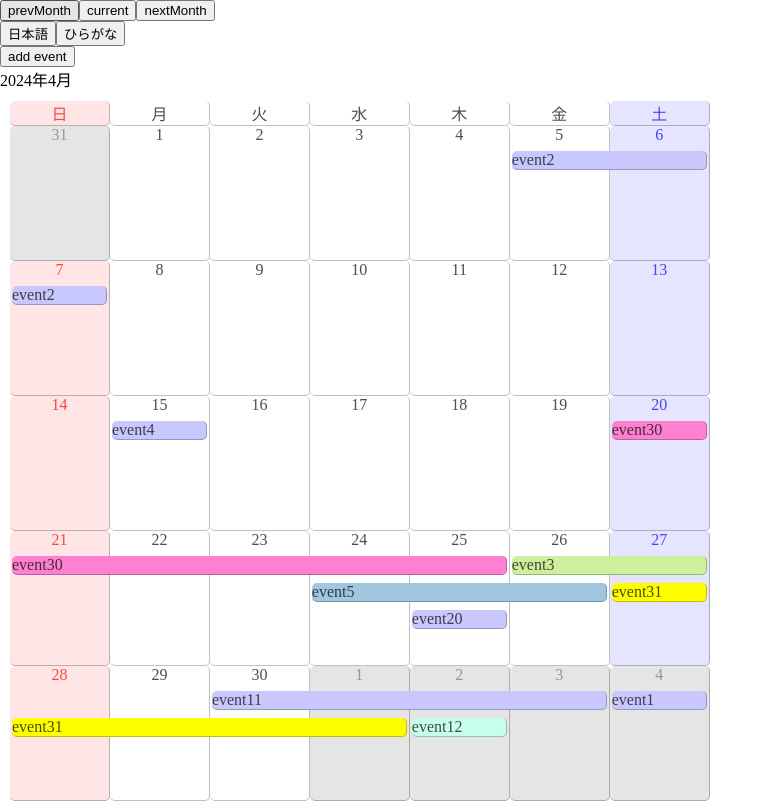
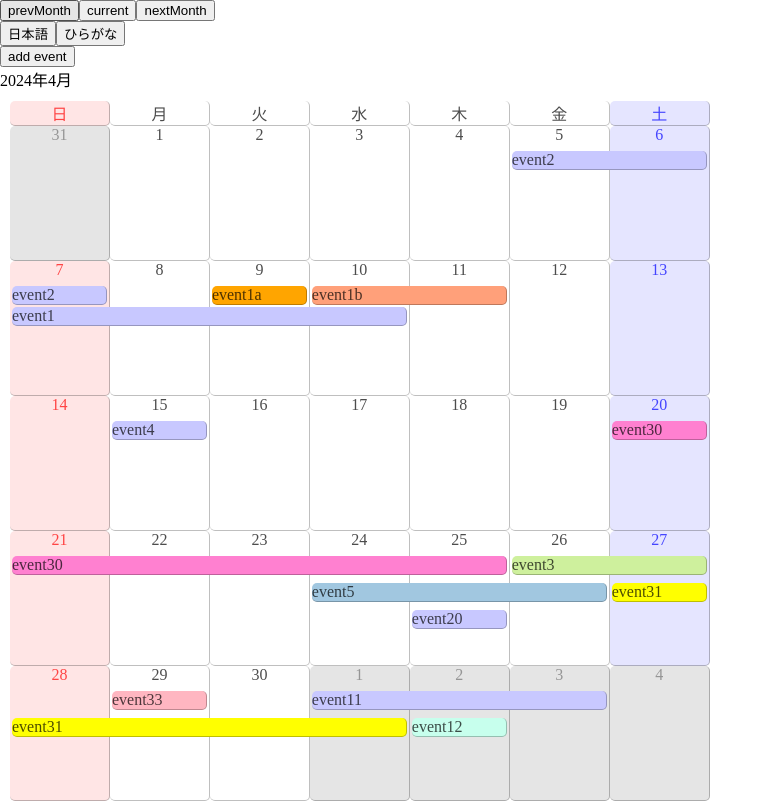
Before and after one commit to kettleTeacues/pofareng_exp, a Next.js app in the folder containers/frontend/: page / in a window 1280 px wide. Shown: the whole page, without its empty margins (0-773 px from the left). Built offline with nearby package versions, Linux system fonts and the light colour scheme.

Commit message:
DayCellを実装、最適化

```diff
--- a/containers/frontend/src/app/page.tsx
+++ b/containers/frontend/src/app/page.tsx
@@ -14,12 +14,24 @@ const Dashboard = () => {
     React.useEffect(() => {
         setEvent([
             {
-                startDate: new Date(2024, 4, 4),
-                endDate: new Date(2024, 4, 22),
+                startDate: new Date(2024, 3, 7),
+                endDate: new Date(2024, 3, 10),
                 title: 'event1',
             },
             {
-                startDate: new Date(2024, 3, 30),
+                startDate: new Date(2024, 3, 9),
+                endDate: new Date(2024, 3, 9),
+                title: 'event1a',
+                color: 'orange',
+            },
+            {
+                startDate: new Date(2024, 3, 10),
+                endDate: new Date(2024, 3, 11),
+                title: 'event1b',
+                color: 'lightsalmon',
+            },
+            {
+                startDate: new Date(2024, 4, 1),
                 endDate: new Date(2024, 4, 3),
                 title: 'event11',
             },
@@ -44,6 +56,12 @@ const Dashboard = () => {
                 endDate: new Date(2024, 3, 25),
                 title: 'event30',
                 color: 'rgb(255, 128, 208)',
+            },
+            {
+                startDate: new Date(2024, 3, 29),
+                endDate: new Date(2024, 3, 29),
+                title: 'event33',
+                color: 'lightpink',
             },
             {
                 startDate: new Date(2024, 3, 27),
@@ -94,10 +112,9 @@ const Dashboard = () => {
         <div>{`${dispDate.getFullYear()}年${dispDate.getMonth()+1}月`}</div>
         <MonthCalendar
             date={dispDate}
-            event={event}
+            events={event}
             dayStrings={dsLocal}
             showHeader={true}
-            showOtherMonthDate={true}
             width={700}
             height={700}
             style={{margin: 10, width:400}}
--- a/containers/frontend/src/components/Calendars.tsx
+++ b/containers/frontend/src/components/Calendars.tsx
@@ -1,6 +1,7 @@
 'use client';
 
 import './styles/calendar.scss';
+import { DayCell } from './Day';
 import type { MonthCalendarProps, DayStrings, CalendarEvent } from './types/calendars';
 
 const defaultDayStrings: DayStrings = {
@@ -98,47 +99,24 @@ const addEvent = (processDate: Date, calendarEvents: CalendarEvent[]) => {
     });
     return eventElements;
 }
-const genDayCell = (processDate: Date, dspDate: Date, event: CalendarEvent[], showOtherMonthDate: boolean, isOverlay?: boolean) => {
-    // 日付セルを生成
-    let dayCell = <div
-        className={`calendar-cell ${ds[processDate.getDay()].default}`}
-        key={processDate.getMonth().toString()+processDate.getDate().toString()}
-    >{
-            // オーバーレイのときイベントを追加
-            isOverlay? addEvent(processDate, event): processDate.getDate()
-    }</div>;
-    if (processDate.getMonth() != dspDate.getMonth()) {
-        dayCell = <div
-            className={`calendar-cell calendar-day-other-month ${ds[processDate.getDay()].default}`}
-            key={processDate.getMonth().toString()+processDate.getDate().toString()}
-        >{
-            // オーバーレイのときイベントを追加
-            isOverlay? addEvent(processDate, event):
-            // 他月の日付を表示するかどうか
-            showOtherMonthDate? processDate.getDate():
-            ''
-        }</div>;
-    }
-    return dayCell;
-}
 
 export const MonthCalendar = ({
     date = new Date,
     dayStrings,
     showHeader = true,
-    showOtherMonthDate = true,
     width,
     height,
     style,
-    event=[],
+    events = [],
 }: MonthCalendarProps) => {
-    initEnvent(event);
+    initEnvent(events);
     // 曜日文字列を生成、dayStringsがあればlocal文字列を設定
     if (dayStrings) {
         Object.keys(ds).forEach(num => ds[num].local = dayStrings[num]);
     }
     const CalendarUnderlay = () => {
         let processDate = new Date(date.getFullYear(), date.getMonth(), 1);
+        let thisMonth = new Date(date.getFullYear(), date.getMonth(), 1);
         let nextMonth = new Date(date.getFullYear(), date.getMonth() + 1, 1);
         let row = [];
 
@@ -146,15 +124,27 @@ export const MonthCalendar = ({
         while (processDate.getDay() != 0) {
             processDate.setDate(processDate.getDate() - 1);
         }
+        let startDate = new Date(processDate);
         // 直前の日曜日から当月末までループ
         while (processDate.getMonth() != nextMonth.getMonth()) {
-            row.push(genDayCell(processDate, date, [], showOtherMonthDate, false));
             processDate.setDate(processDate.getDate() + 1);
         }
         // 当月末から次の日曜日までループ
         while (processDate.getDay() != 0) {
-            row.push(genDayCell(processDate, date, [], showOtherMonthDate, false));
             processDate.setDate(processDate.getDate() + 1);
+        }
+        let lastDate = new Date(processDate);
+
+        // 日付セルを生成
+        while (startDate < lastDate) {
+            row.push(<DayCell
+                key={startDate.getMonth().toString()+startDate.getDate().toString()}
+                date={new Date(startDate)}
+                dayStrings={ds}
+                isOtherMonth={startDate.getMonth() != thisMonth.getMonth()}
+                children={<>{startDate.getDate()}</>}
+            />);
+            startDate.setDate(startDate.getDate() + 1);
         }
 
         // CalendarUnderlayを返却
@@ -176,6 +166,7 @@ export const MonthCalendar = ({
     }
     const CalendarOverlay = () => {
         let processDate = new Date(date.getFullYear(), date.getMonth(), 1);
+        let thisMonth = new Date(date.getFullYear(), date.getMonth(), 1);
         let nextMonth = new Date(date.getFullYear(), date.getMonth() + 1, 1);
         let row = [];
 
@@ -183,15 +174,27 @@ export const MonthCalendar = ({
         while (processDate.getDay() != 0) {
             processDate.setDate(processDate.getDate() - 1);
         }
+        let startDate = new Date(processDate);
         // 直前の日曜日から当月末までループ
         while (processDate.getMonth() != nextMonth.getMonth()) {
-            row.push(genDayCell(processDate, date, event, showOtherMonthDate, true));
             processDate.setDate(processDate.getDate() + 1);
         }
         // 当月末から次の日曜日までループ
         while (processDate.getDay() != 0) {
-            row.push(genDayCell(processDate, date, event, showOtherMonthDate, true));
             processDate.setDate(processDate.getDate() + 1);
+        }
+        let lastDate = new Date(processDate);
+
+        // 日付セルを生成
+        while (startDate < lastDate) {
+            row.push(<DayCell
+                key={startDate.getMonth().toString()+startDate.getDate().toString()}
+                date={new Date(startDate)}
+                dayStrings={ds}
+                isOtherMonth={startDate.getMonth() != thisMonth.getMonth()}
+                children={addEvent(startDate, events)}
+            />);
+            startDate.setDate(startDate.getDate() + 1);
         }
 
         // CalendarOverlayを返却
--- /dev/null
+++ b/containers/frontend/src/components/Day.tsx
@@ -0,0 +1,16 @@
+'use client';
+
+// import './styles/calendar.scss';
+import type { DayProps } from './types/calendars';
+
+export const DayCell = (props: DayProps) => {
+    let className = `calendar-cell ${props.dayStrings[props.date.getDay()].default}`;
+    if (props.isOtherMonth) {
+        className += ' calendar-day-other-month';
+    }
+    return <div
+        className={className}
+    >
+        {props.children}
+    </div>;
+}
```
Also changed, not shown: containers/frontend/src/components/types/calendars.ts (+9 -2 lines).
